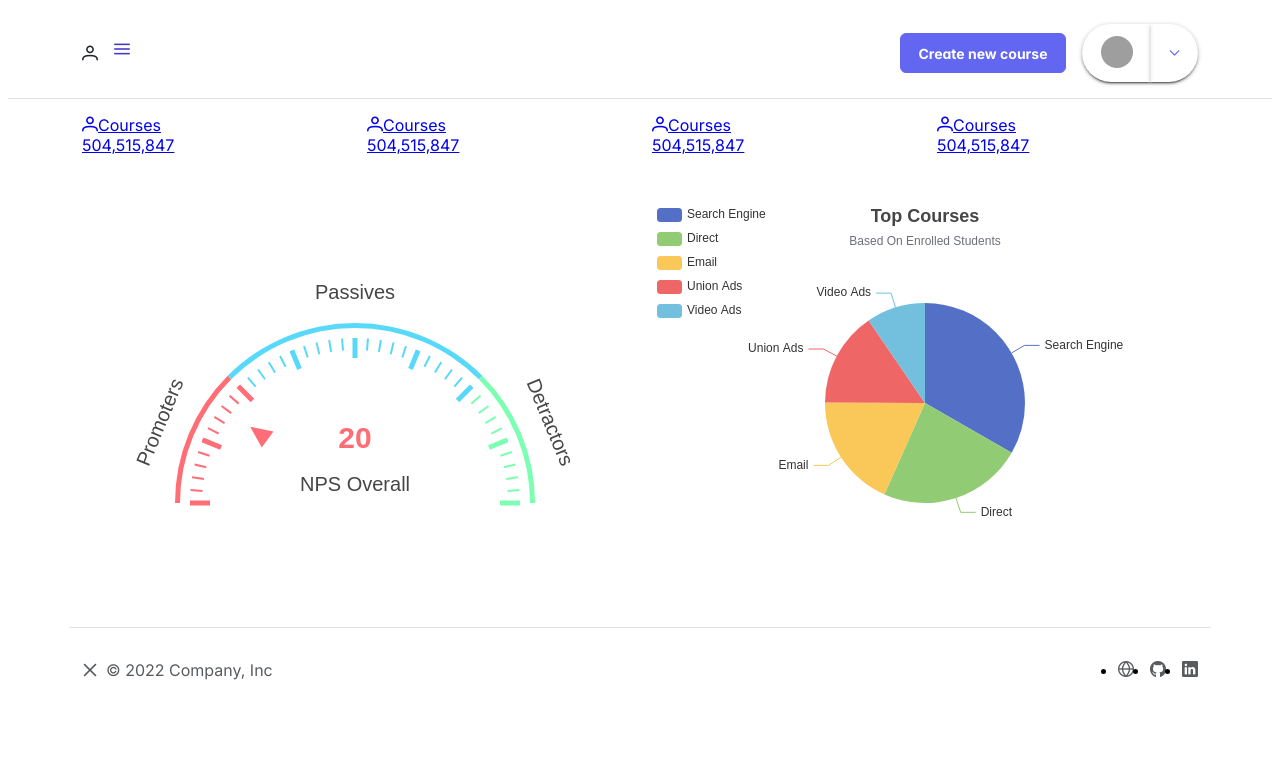
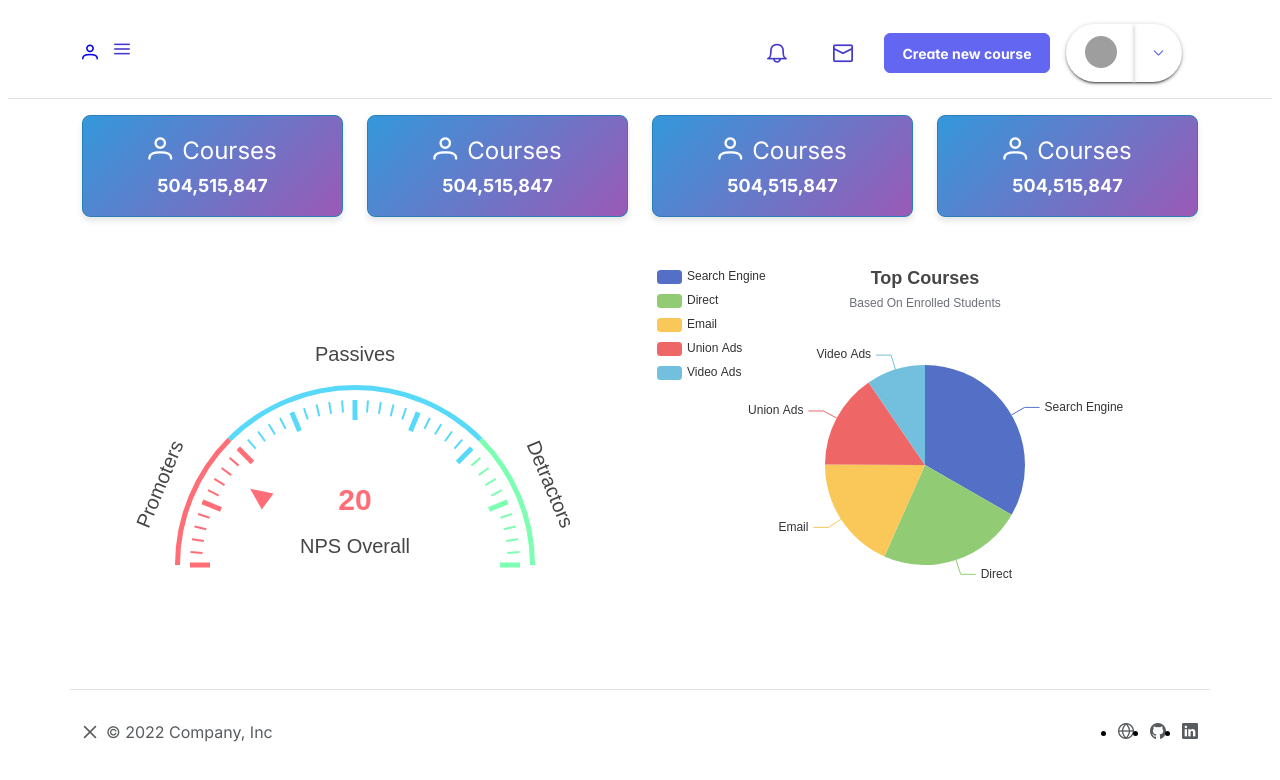
Before and after one commit to iSemary/cursus-meester, a Next.js app in the folder resources/js/: page /dashboard in a window 1280 px wide. Shown: the top 780 px of the page. Built offline with nearby package versions, Linux system fonts and the light colour scheme; grey boxes are pictures that could not be loaded.

Commit message:
Initialize the chat design

```diff
--- /dev/null
+++ b/resources/js/public/assets/css/panel.css
@@ -0,0 +1,26 @@
+.counter-card.card {
+  background: linear-gradient(135deg, #3498db, #9b59b6);
+  border: 1px solid #2980b9;
+  border-radius: 8px;
+  padding: 20px;
+  text-align: center;
+  color: #fff;
+  box-shadow: 0 4px 6px rgba(0, 0, 0, 0.1);
+  transition: transform 0.2s ease-in-out; }
+  .counter-card.card a {
+    text-decoration: none;
+    color: inherit; }
+  .counter-card.card .card-title {
+    font-size: 24px; }
+    .counter-card.card .card-title i {
+      font-size: 24px;
+      margin-right: 10px; }
+  .counter-card.card .card-body {
+    font-size: 18px;
+    font-weight: bold;
+    margin-top: 10px; }
+  .counter-card.card:hover {
+    transform: scale(1.05);
+    background: linear-gradient(135deg, #2980b9, #8e44ad); }
+
+/*# sourceMappingURL=panel.css.map */
--- /dev/null
+++ b/resources/js/public/assets/css/panel.scss
@@ -0,0 +1,37 @@
+.counter-card {
+    &.card {
+      background: linear-gradient(135deg, #3498db, #9b59b6);
+      border: 1px solid #2980b9;
+      border-radius: 8px;
+      padding: 20px;
+      text-align: center;
+      color: #fff;
+      box-shadow: 0 4px 6px rgba(0, 0, 0, 0.1);
+
+      a {
+        text-decoration: none;
+        color: inherit;
+      }
+
+      .card-title {
+        font-size: 24px;
+        i {
+          font-size: 24px;
+          margin-right: 10px;
+        }
+      }
+
+      .card-body {
+        font-size: 18px;
+        font-weight: bold;
+        margin-top: 10px;
+      }
+
+      transition: transform 0.2s ease-in-out;
+
+      &:hover {
+        transform: scale(1.05);
+        background: linear-gradient(135deg, #2980b9, #8e44ad);
+      }
+    }
+  }
--- a/resources/js/src/app/Templates/DashboardTemplate.js
+++ b/resources/js/src/app/Templates/DashboardTemplate.js
@@ -4,6 +4,7 @@ import "primereact/resources/themes/lara-light-indigo/theme.css";
 import "primeicons/primeicons.css";
 import "bootstrap/dist/css/bootstrap-grid.min.css";
 import "bootstrap/dist/css/bootstrap-utilities.min.css";
+import "public/assets/css/panel.css";
 import DashboardSidebar from "../layouts/dashboard/DashboardSidebar";
 import DashboardHeader from "../layouts/dashboard/DashboardHeader";
 import DashboardFooter from "../layouts/dashboard/DashboardFooter";
--- a/resources/js/src/app/layouts/dashboard/DashboardHeader.js
+++ b/resources/js/src/app/layouts/dashboard/DashboardHeader.js
@@ -23,18 +23,23 @@ export default function DashboardHeader() {
             <header className="p-3 mb-3 border-bottom">
                 <div className="container mt-0 ">
                     <div className="d-flex flex-wrap align-items-center justify-content-center justify-content-lg-start">
-                        <a
-                            href="/dashboard/"
-                            className="d-flex align-items-center mb-2 mb-lg-0 text-dark text-decoration-none"
-                        >
+                        {/* Left Side */}
+                        <Link href="/dashboard/">
                             <i className="pi pi-user"></i>
-                        </a>
+                        </Link>
                         <div className="col-12 col-lg-auto me-lg-auto mb-2 ">
                             <Button
                                 icon="pi pi-bars"
                                 onClick={() => setIsVisible(true)}
                                 link
                             />
+                        </div>
+                        {/* Right Side */}
+                        <div className="col-12 col-lg-auto mb-3 mb-lg-0 me-lg-3">
+                            <Button icon="pi pi-bell" link size="large" />
+                        </div>
+                        <div className="col-12 col-lg-auto mb-3 mb-lg-0 me-lg-3">
+                            <Button icon="pi pi-envelope" link size="large" />
                         </div>
                         <div className="col-12 col-lg-auto mb-3 mb-lg-0 me-lg-3">
                             <Link href="/dashboard/courses/create">
@@ -44,7 +49,7 @@ export default function DashboardHeader() {
                                 />
                             </Link>
                         </div>
-
+                        <div className="col-12 col-lg-auto mb-3 mb-lg-0 me-lg-3">
                             <SplitButton
                                 label={
                                     <Link href="/dashboard/profile">
@@ -65,6 +70,7 @@ export default function DashboardHeader() {
                             />
                         </div>
                     </div>
+                </div>
             </header>
         </Suspense>
     );
--- a/resources/js/src/app/layouts/dashboard/DashboardTitle.js
+++ b/resources/js/src/app/layouts/dashboard/DashboardTitle.js
@@ -12,7 +12,7 @@ export default function DashboardTitle({ title, path }) {
     };
     return (
         <div>
-            <BreadCrumb model={items} home={home} />
+            <BreadCrumb className="border-0" model={items} home={home} />
             <h1>{title}</h1>
         </div>
     );
```
Also changed, not shown: resources/js/src/app/dashboard/messages/page.js (added, +10 -0 lines), resources/js/src/app/components/chat/ChatHeader.js (added), resources/js/src/app/components/chat/ChatScreen.js (added), resources/js/src/app/components/chat/MessageBubble.js (added), resources/js/src/app/components/chat/MessageInput.js (added), resources/js/src/app/components/chat/MessageList.js (added), resources/js/src/app/components/chat/UsersList.js (added), 2 other files (tests, documents, lock files or other folders). Lines whose indentation alone changed are shown as unchanged.
